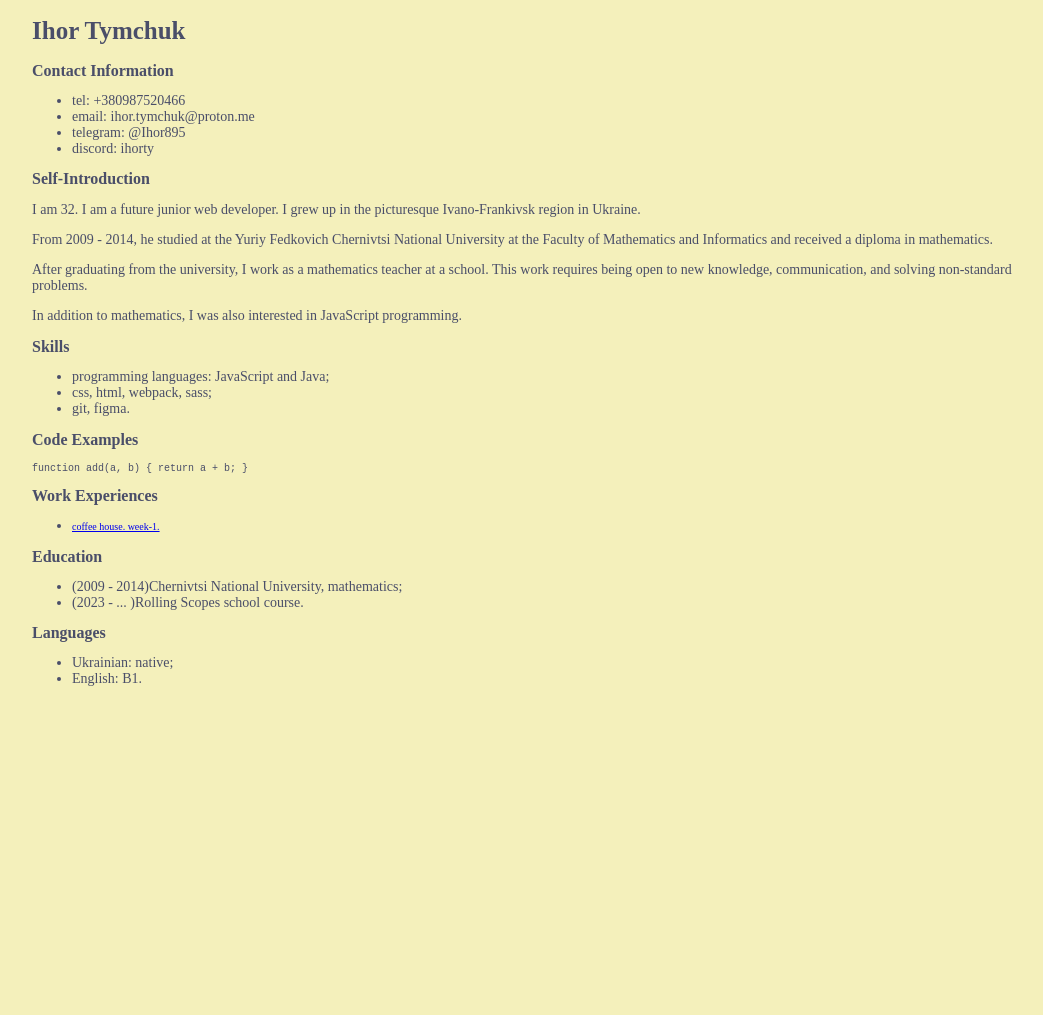
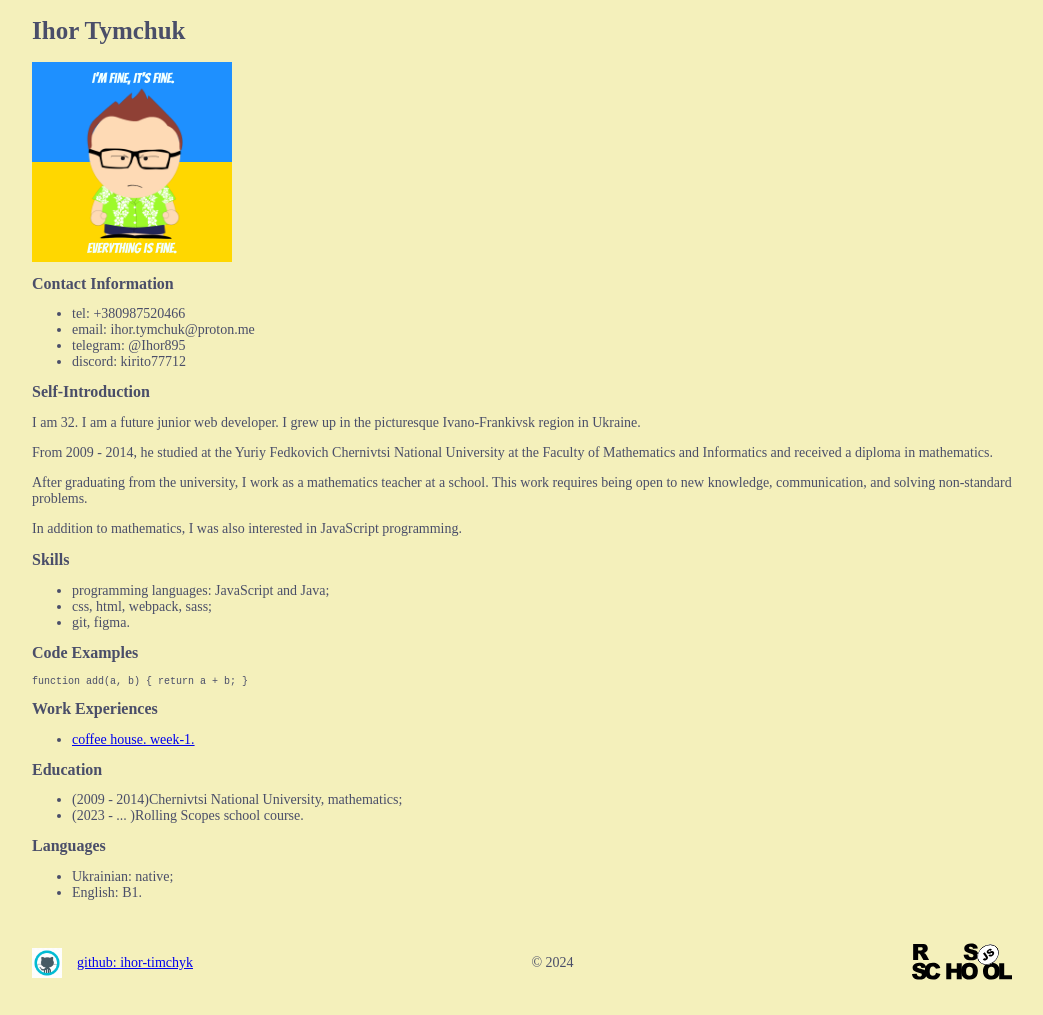
Before and after one commit to ihor-timchyk/rsschool-cv, a plain HTML site: page index.html in a window 1280 px wide. Shown: the whole page, without its empty margins (118-1161 px from the left). Before the commit the page ends 800 px from the top, so only its background shows below. Drawn offline with Linux system fonts and the light colour scheme.

Commit message:
feat: add avatar and footer

```diff
--- a/index.html
+++ b/index.html
@@ -6,16 +6,25 @@
     <meta name="viewport" content="width=device-width, initial-scale=1.0">
     <title>CV Ihor Tymchuk</title>
     <link rel="stylesheet" href="style.css">
+    <link rel="shortcut icon" href="favicon.png" type="image/x-icon">
 </head>
 <body>
     <header>
         <h1>Ihor Tymchuk</h1>
+        <div class="avatar-block">
+            <div class="avatar-block-blue"></div>
+            <div class="avatar-block-yellow"></div>
+            <img class="avatar" src="./avatar4.png" alt="avatar">
+            <p class="avatar-text avatar-text-top">I'm fine, It's Fine.</p>
+            <p class="avatar-text avatar-text-bottom">Everything is fine.</p>
+        </div>
+
         <h2>Contact Information</h2>
         <ul>
             <li>tel: +380987520466</li>
             <li>email: ihor.tymchuk@proton.me</li>
             <li>telegram: @Ihor895</li>
-            <li>discord: ihorty</li>
+            <li>discord: kirito77712</li>
         </ul>
     </header>
     <main>
@@ -65,5 +74,15 @@
             <li>English: B1.</li>
         </ul>
     </main>
+    <footer>
+        <a class="logo-git" href="https://github.com/ihor-timchyk">
+            <img  src="./icons8-github.gif" alt="logo github">
+            github: ihor-timchyk
+        </a>
+        <p>© 2024</p>
+        <a href="https://rs.school/courses/javascript-ru">
+            <img class="logo" src="./rs-school-logo.svg" alt="logo rs-school">
+        </a>
+    </footer>
 </body>
 </html>
--- a/style.css
+++ b/style.css
@@ -1,3 +1,5 @@
+@import url('https://fonts.googleapis.com/css2?family=Bangers&display=swap');
+
 * {
     font-size: 10px;
 }
@@ -16,6 +18,76 @@ h2 {
     font-size: 1.6rem;
 }
 
-li, p {
+li, p, a {
     font-size: 1.4rem;
 }
+
+.avatar-block {
+    width: 20rem;
+    height: 20rem;
+    position: relative;
+    overflow: hidden;
+}
+
+.avatar-block-blue, .avatar-block-yellow {
+    width: 100%;
+    height: 50%;
+}
+
+.avatar-block-blue {
+    background-color: dodgerblue;
+}
+
+.avatar-block-yellow {
+    background-color: gold;
+}
+
+.avatar-text {
+    font-family: "Bangers", system-ui;
+    font-weight: 400;
+    font-style: normal;
+    color: azure;
+}
+
+.avatar-text-top {
+    position: absolute;
+    top: -0.5rem;
+    left: 6rem;
+}
+
+.avatar-text-bottom {
+
+    position: absolute;
+    top: 16.5rem;
+    left: 5.5rem;
+}
+
+.avatar {
+    height: 25rem;
+    position: absolute;
+    top: -5rem;
+    left: -12rem;
+}
+
+footer {
+    display: flex;
+    justify-content: space-between;
+    align-items: center;
+}
+
+.logo {
+    width: 10rem;
+    height: 10rem;
+}
+
+.logo-git {
+    display: flex;
+    align-items: center;
+    flex-wrap: wrap;
+    column-gap: 1.5rem;
+}
+
+.logo-git > img {
+    width: 3rem;
+    height: 3rem;
+}
```
Also changed, not shown: avatar4.png (added), favicon.png (added), icons8-github.gif (added), rs-school-logo.svg (added).
